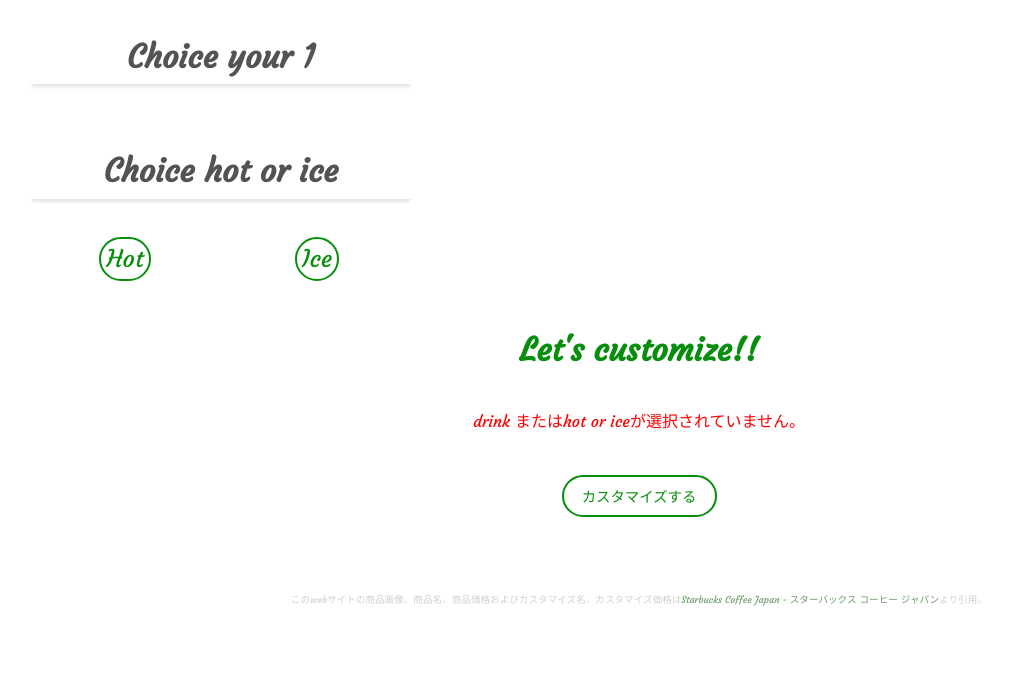
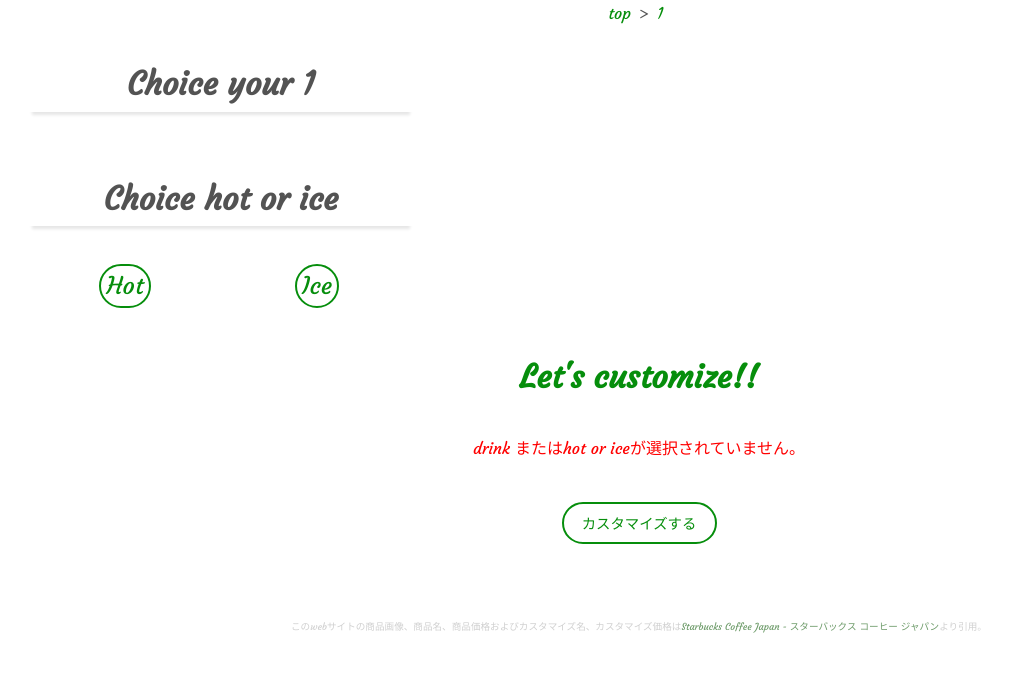
Before and after one commit to kenjiprograming/pj_starbucks-customize-app, a CodeIgniter app: page /database/search/1 in a window 1280 px wide. Shown: the top 679 px of the page, without its empty margins (1-1012 px from the left). Run offline with CodeIgniter, Linux system fonts and the light colour scheme; data that the repository does not hold is empty; some libraries are stand-ins or nearby versions; some web fonts are replaced.

Commit message:
:lipstick: add breadcrumb

```diff
--- a/application/controllers/ResultController.php
+++ b/application/controllers/ResultController.php
@@ -23,6 +23,7 @@ class ResultController extends CI_Controller
 
         $ice_or_hot    = $post['ice_or_hot'];
 
+        $kind       = $drink['kind'];
         $name       = $drink['name'];
         $price      = $drink['price'];
         $imageUrl   = $drink['imageUrl'];
@@ -43,6 +44,7 @@ class ResultController extends CI_Controller
         $assign = [
             'customizes' => $customizes[$ice_or_hot],
             'totalPrices' => $totalPrices,
+            'kind' => $kind,
             'name' => $name,
             'price' => $price,
             'imageUrl' => $imageUrl,
--- a/application/views/templates/layout.html.twig
+++ b/application/views/templates/layout.html.twig
@@ -40,8 +40,9 @@
 
 {{ block('header') }}
 
+{{ block('breadcrumb') }}
+
 {{ block('content') }}
-
 
 {% block footer %}
     <footer>
--- a/application/views/templates/search.html.twig
+++ b/application/views/templates/search.html.twig
@@ -17,6 +17,26 @@
 
 {% block header %}
 {% endblock header %}
+
+{% block breadcrumb %}
+    <ol class="breadcrumb" itemscope itemtype="https://schema.org/BreadcrumbList">
+        <li itemprop="itemListElement" itemscope
+            itemtype="https://schema.org/ListItem">
+            <a itemprop="item" href="{{ baseUrl }}">
+                <span itemprop="name">top</span>
+            </a>
+            <meta itemprop="position" content="1" />
+        </li>
+
+        <li itemprop="itemListElement" itemscope
+            itemtype="https://schema.org/ListItem">
+            <a itemprop="item" href="{{ baseUrl }}search/{{ kind }}">
+                <span itemprop="name">{{ kind }}</span>
+            </a>
+            <meta itemprop="position" content="2" />
+        </li>
+    </ol>
+{% endblock breadcrumb %}
 
 {% block content %}
 
@@ -83,6 +103,7 @@
                 >
             </div>
 
+            <input type="hidden" name="kind" value="{{ kind }}">
         </form>
     </div>
 {% endblock content %}
--- a/common/css/base_style.css
+++ b/common/css/base_style.css
@@ -40,7 +40,35 @@ h6 {
     font-weight: 600;
 }
 
+.breadcrumb {
+    margin: 0;
+    padding: 0;
+    list-style: none;
+}
 
+.breadcrumb li {
+    display: inline;/*横に並ぶように*/
+    list-style: none;
+}
+
+.breadcrumb li:after {/* >を表示*/
+    content: '>';
+    padding: 0 0.2em;
+    color: #555;
+}
+
+.breadcrumb li:last-child:after {
+    content: '';
+}
+
+.breadcrumb li a {
+    text-decoration: none;
+    color: #068e0c;
+}
+
+.breadcrumb li a:hover {
+    text-decoration: underline;
+}
 
 footer {
     background-color: white;
```
Also changed, not shown: application/views/templates/result.html.twig (+26 -0 lines).
